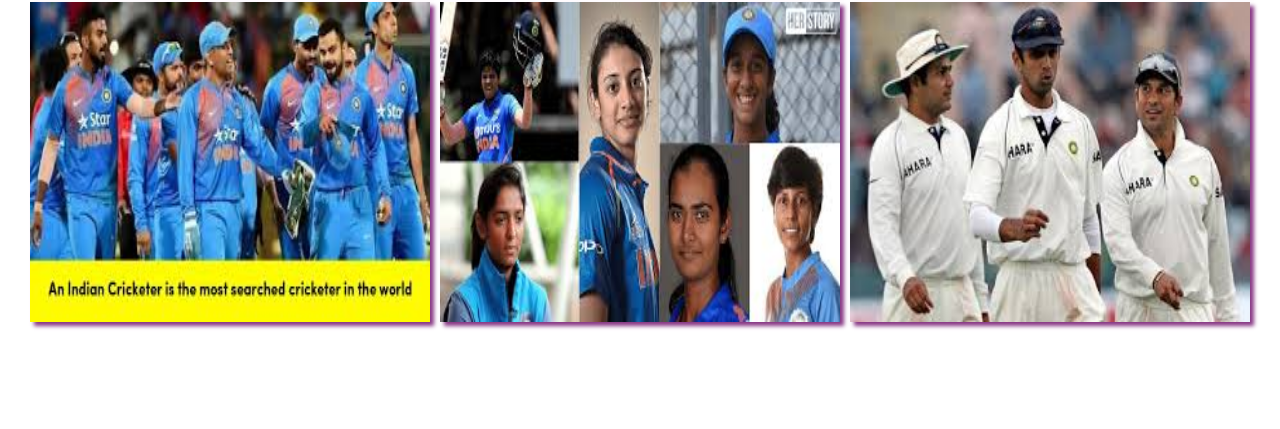
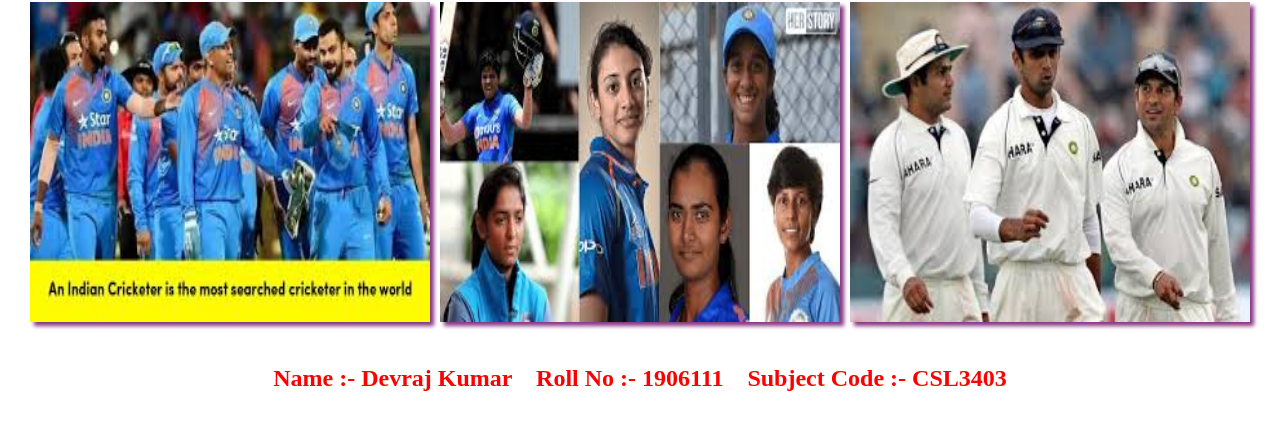
Before and after one commit to dev-raj-kumar/WebTechAssignment-Lab-5-a, a plain HTML site: page index.html in a window 1280 px wide. Shown: the part 341-770 px from the top of the page. Drawn offline with Linux system fonts and the light colour scheme.

Commit message:
Update index.html

```diff
--- a/index.html
+++ b/index.html
@@ -14,6 +14,6 @@
   <img  src="img5.jpg" alt="img5">
   <img  src="img6.jpg" alt="img6">
 </div>
-
+  <h2 align="center" style="color: red; margin : 3% 1%;">Name :- Devraj Kumar &nbsp&nbsp Roll No :- 1906111 &nbsp&nbsp Subject Code :- CSL3403</h1>
   </body>
 </html>
```
